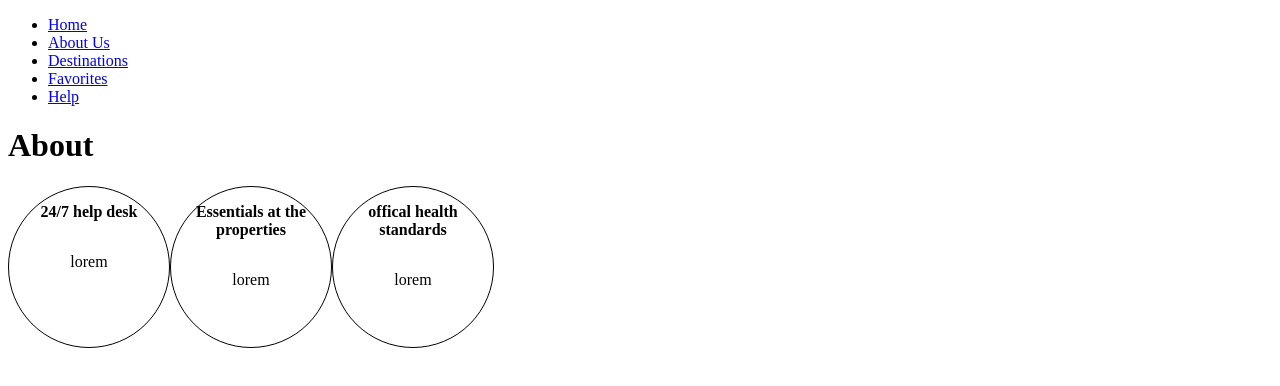
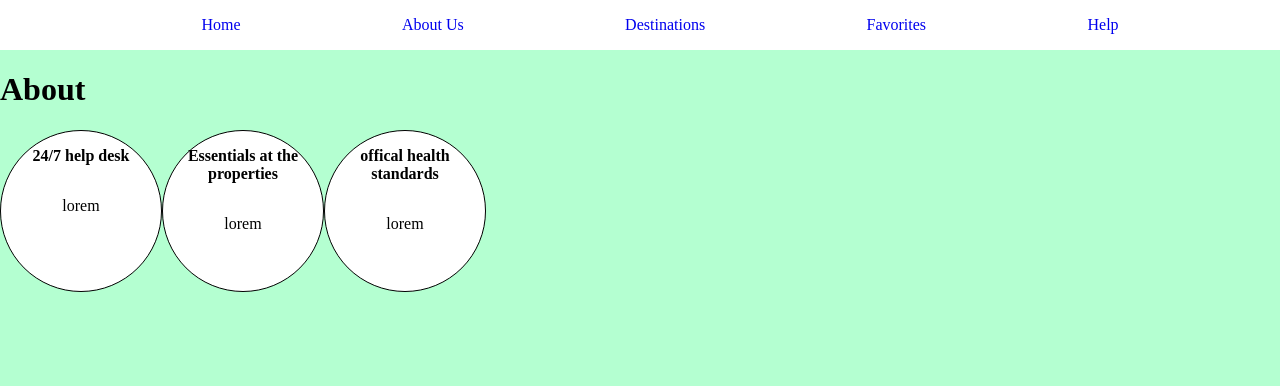
Before and after one commit to aatypi/treehouse, a React (Create React App) app: page /about in a window 1280 px wide. Shown: the top 386 px of the page. Built offline with nearby package versions, Linux system fonts and the light colour scheme.

Commit message:
rearranged items to preserve dom logic

```diff
--- a/src/App.js
+++ b/src/App.js
@@ -15,9 +15,8 @@ import Menu from "./components/shared/Menu";
 export default function App() {
   return (
     <Router>
-      <div>
-        <Menu />
-
+      <Menu />
+      <main>
         {/* A <Switch> looks through its children <Route>s and
             renders the first one that matches the current URL.
 
@@ -47,7 +46,7 @@ export default function App() {
             <Home />
           </Route>
         </Switch>
-      </div>
+      </main>
     </Router>
   );
 }
--- a/src/index.css
+++ b/src/index.css
@@ -11,10 +11,17 @@
   border: 0.1em solid black;
   border-radius: 50%; /* CIRKEL om det är samma*/
   text-align: center;
-
 }
 
-.badge-title{
+html {
+  background-color: #b4ffd1;
+}
+
+body {
+  margin: 0;
+}
+
+.badge-title {
   font-size: 1em;
   display: inline-block;
 }
@@ -23,3 +30,21 @@
   display: flex;
   flex-direction: row;
 }
+
+#Main-Navigation {
+  display: flex;
+  justify-content: space-evenly;
+  background-color: #fff;
+}
+
+.navigation-wrapper {
+  list-style: none;
+  display: flex;
+  justify-content: space-evenly;
+  width: 100%;
+}
+
+.navigation-wrapper li a {
+  text-transform: capitalize;
+  text-decoration: none;
+}
```
Lines whose indentation alone changed are shown as unchanged.
